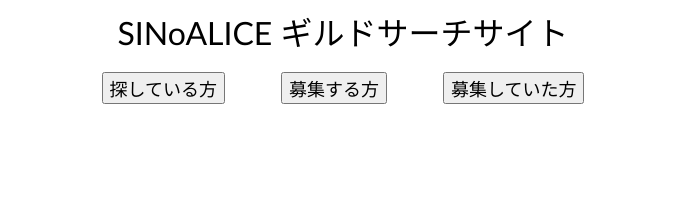
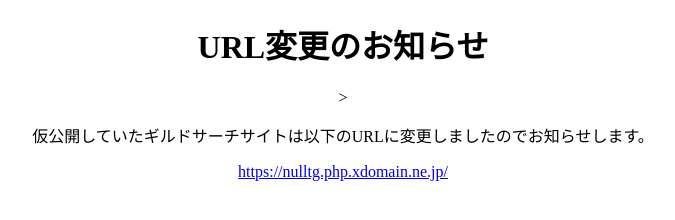
Before and after one commit to nulltg/nulltg.github.io, a plain HTML site: page index.html in a window 1280 px wide. Shown: the whole page, without its empty margins (297-972 px from the left). Drawn offline with Linux system fonts and the light colour scheme.

Commit message:
Update index.html
公開URLの変更のため

```diff
--- a/index.html
+++ b/index.html
@@ -4,32 +4,14 @@
 <head>
 <meta content="ja" http-equiv="Content-Language">
 <meta content="text/html; charset=utf-8" http-equiv="Content-Type">
-<title>SINoALICE ギルドサーチサイト</title>
-<style type="text/css">
-.auto-style1 {
-	text-align: center;
-}
-.auto-style2 {
-	font-family: Candara;
-	font-size: xx-large;
-}
-.auto-style3 {
-	font-size: large;
-}
-</style>
+<title>URL変更のお知らせ</title>
 </head>
-
 <body>
-
-<form method="post">
-	<div class="auto-style1">
-		<span class="auto-style2">SINoALICE ギルドサーチサイト</span><br><br>
-	<input name="Button1" type="button" value="探している方" class="auto-style3" tabindex="1" onclick="window.open('search.html')">
-	&ensp;&ensp;&ensp;&ensp;&ensp;&ensp;
-	<input name="Button2" type="button" value="募集する方" class="auto-style3" tabindex="2" onclick="window.open('recruitment.html')">
-	&ensp;&ensp;&ensp;&ensp;&ensp;&ensp;
-	<input name="Button2" type="button" value="募集していた方" class="auto-style3" tabindex="2" onclick="window.open('end-recruitment.html')"></div>
-</form>
+<center>
+	<h1>URL変更のお知らせ</h1>>
+	<p>仮公開していたギルドサーチサイトは以下のURLに変更しましたのでお知らせします。</p>
+	<a href="https://nulltg.php.xdomain.ne.jp/">https://nulltg.php.xdomain.ne.jp/</a>
+</center>
 
 </body>
 </html>
```
